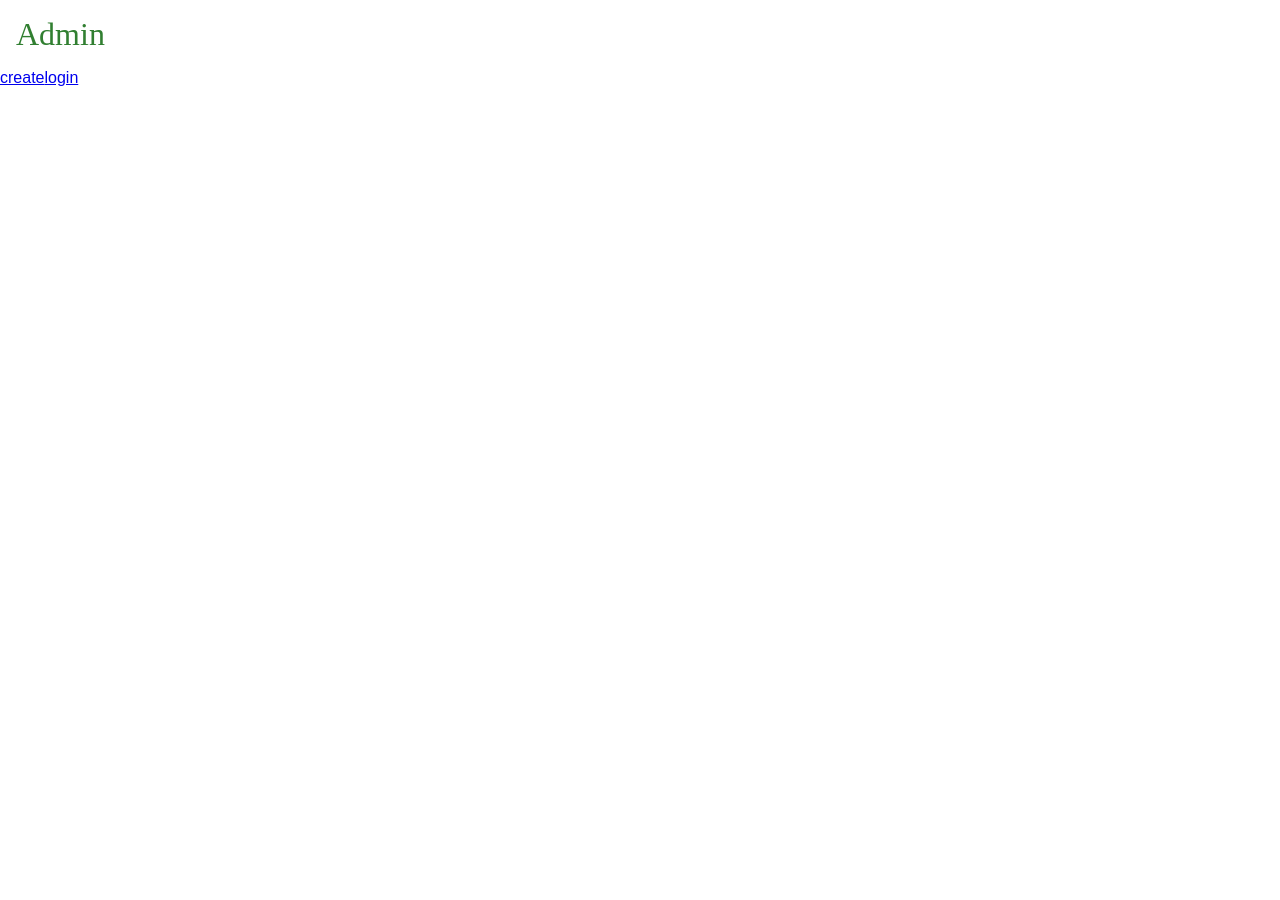
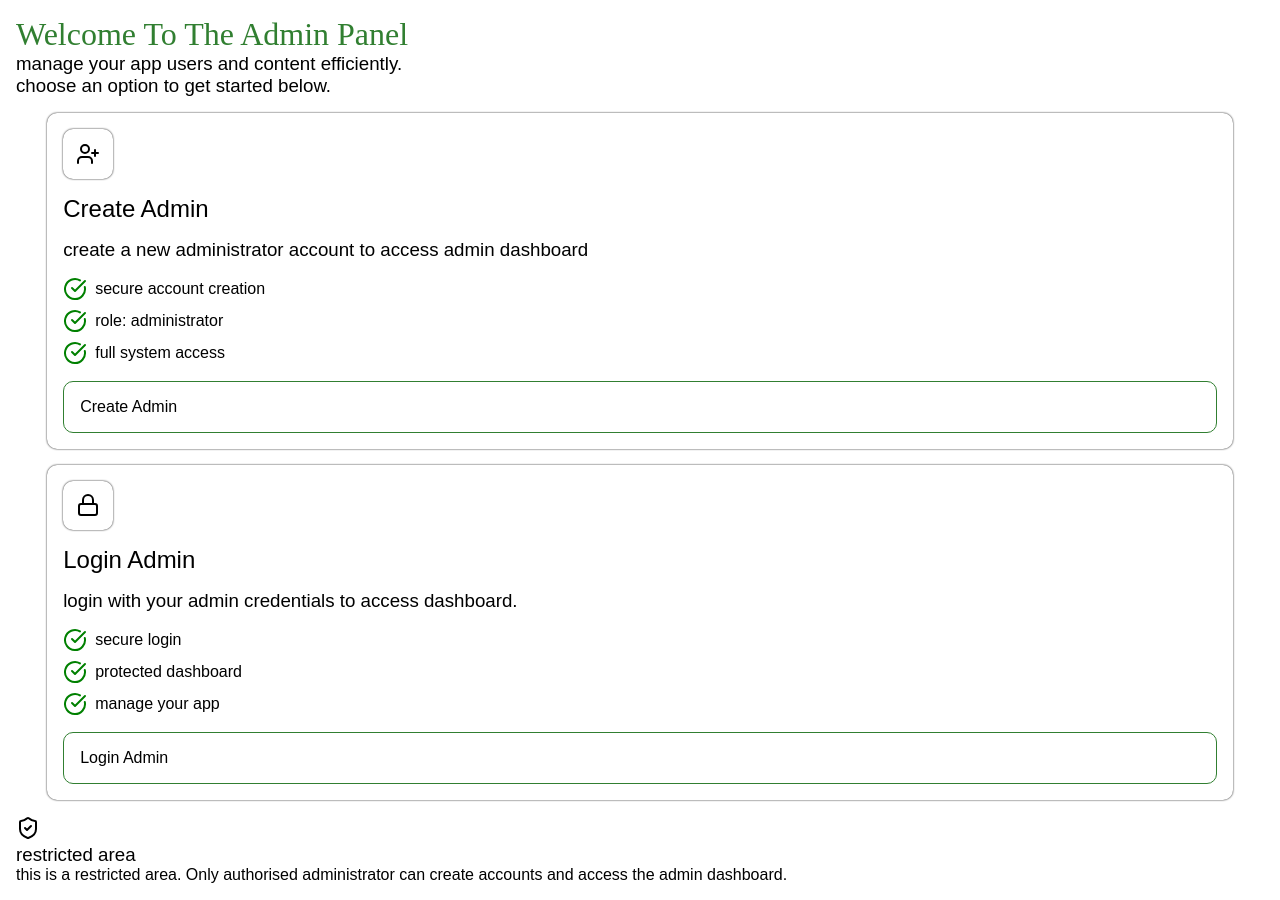
Before and after one commit to Obitech-CLI/Nursingpastco-App, a Next.js app: page /admin in a window 1280 px wide. Before the commit the page ends 800 px from the top, so only its background shows below. Built offline with nearby package versions, Linux system fonts and the light colour scheme.

Commit message:
upgrading css

```diff
--- /dev/null
+++ b/app/admin/admin.css
@@ -0,0 +1,59 @@
+main.admin-home {
+    padding: 1rem;
+    display: flex;
+    flex-direction: column;
+    gap: 1rem;
+}
+
+main.admin-home > .auth {
+    display: flex;
+    flex-flow: row wrap;
+    align-items: center;
+    justify-content: space-evenly;
+    gap: 1rem;
+}
+
+main.admin-home > .auth h3 {
+    width: 70%;
+}
+
+main.admin-home > .auth > div {
+    display: flex;
+    flex-direction: column;
+    gap: 1rem;
+    box-shadow: var(--box-shadow);
+    padding: 1rem;
+    border-radius: 10px;
+    width: 95%;
+}
+
+main.admin-home > .auth ul {
+    list-style-type: none;
+    display: flex;
+    flex-direction: column;
+    gap: 0.5rem;
+}
+
+main.admin-home > .auth li {
+    display: flex;
+    align-items: center;
+    gap: 0.5rem;
+}
+
+main.admin-home > .auth span {
+    padding: 0.8rem;
+    align-self: flex-start;
+    border-radius: 10px;
+    box-shadow: var(--box-shadow);
+    display: flex;
+    align-items: center;
+}
+
+main.admin-home > .auth a {
+    padding: 1rem;
+    border-radius: 10px;
+    text-transform: capitalize;
+    text-decoration: none;
+    color: var(--bg-txt-color);
+    border: 1.5px solid var(--primary-color);
+}
--- a/app/admin/page.tsx
+++ b/app/admin/page.tsx
@@ -1,14 +1,49 @@
+import { Check, CheckCircle, Lock, ShieldCheck, UserPlus } from "lucide-react";
 import Link from "next/link";
+import "./admin.css";
 
 export default function Page() {
     return (
-        <main>
-            <h1>admin</h1>
+        <main className="admin-home">
+            <div className="hero">
+                <div>
+                    <h1>welcome to the admin panel</h1>
+                    <h3>manage your app users and content efficiently.</h3>
+                    <h3>choose an option to get started below.</h3>
+                </div>
+            </div>
 
-            <nav>
-                <Link href="/admin/create">create</Link>
-                <Link href="/admin/login">login</Link>
-            </nav>
+            <div className="auth">
+                <div>
+                    <span className="create"><UserPlus /></span>
+                    <h2>create admin</h2>
+                    <h3>create a new administrator account to access admin dashboard</h3>
+                    <ul>
+                        <li><CheckCircle color="green"/>secure account creation</li>
+                        <li><CheckCircle color="green"/>role: administrator</li>
+                        <li><CheckCircle color="green"/>full system access</li>
+                    </ul>
+                    <Link href="/admin/create">create admin</Link>
+                </div>
+
+                <div>
+                    <span className="login"><Lock /></span>
+                    <h2>login admin</h2>
+                    <h3>login with your admin credentials to access dashboard.</h3>
+                    <ul>
+                        <li><CheckCircle color="green"/>secure login</li>
+                        <li><CheckCircle color="green"/>protected dashboard</li>
+                        <li><CheckCircle color="green"/>manage your app</li>
+                    </ul>
+                    <Link href="/admin/login">login admin</Link>
+                </div>
+            </div>
+
+            <section className="warning">
+                <ShieldCheck />
+                <h3>restricted area</h3>
+                <p>this is a restricted area. Only authorised administrator can create accounts and access the admin dashboard.</p>
+            </section>
         </main>
     )
 }
--- a/app/globals.css
+++ b/app/globals.css
@@ -10,7 +10,7 @@
   --bg-color: white;
   --bg-txt-color: black;
   --box-shadow: 0px 0px 2px black;
-  --nav-bg: black;
+  --nav-bg: white;
   --border: 1.5px solid black;
   --primary-color: rgb(49, 127, 49);
   --secondary-color: #002b4c;
@@ -131,6 +131,9 @@ input {
 h1 {
     text-transform: capitalize;
     font-family: serif;
-    padding: 1rem 1rem 0;
     color: rgb(49, 127, 49);
 }
+
+.auth > h1 {
+    margin: 0 1rem;
+}
--- a/features/admin/auth/style.module.css
+++ b/features/admin/auth/style.module.css
@@ -11,10 +11,10 @@
 .link a {
     text-decoration: none;
     width: 100%;
-    border: 1.5px solid #002b4c;
+    border: 1.5px solid var(--primary-color);
     padding: 1rem;
     border-radius: 20px;
-    color: #002b4c;
+    color: var(--bg-txt-color);
     display: flex;
     align-items: center;
     gap: 1rem;
--- a/features/home/styles.module.css
+++ b/features/home/styles.module.css
@@ -34,7 +34,7 @@
     flex-direction: column;
     margin: 0rem 0.5rem 1.5rem;
     gap: 0.5rem;
-    font-size: 2.5rem;
+    font-size: 2rem;
     font-family: serif;
     text-transform: capitalize;
     border-radius: 5px;
--- a/features/public/components/SelectInstituition.tsx
+++ b/features/public/components/SelectInstituition.tsx
@@ -33,6 +33,9 @@ function SelectInstituition({setSelectedInstituition}:Props) {
 
     return (
         <>
+        <div>
+
+        </div>
         {!FetchInstituitions.loading ? (
         <>
         {!FetchInstituitions.error && instituitions.length > 0 ? (
@@ -47,7 +50,7 @@ function SelectInstituition({setSelectedInstituition}:Props) {
                     width={150}
                     height={150}
                     />
-                    <h3>{instituition.instituition_name}</h3>
+                    <h4>{instituition.instituition_name}</h4>
 
                     <button type="button" onClick={() => {
                         setSelectedInstituition(instituition.instituition_name);
--- a/features/public/components/SelectLevel.tsx
+++ b/features/public/components/SelectLevel.tsx
@@ -3,6 +3,7 @@
 import { SetStateAction } from "react";
 import styles from "../styles.module.css";
 import { LevelOptions } from "@/ui/AppContent";
+import { X } from "lucide-react";
 
 type Props = {
     setSelectedLevel: React.Dispatch<SetStateAction<string>>;
@@ -17,7 +18,7 @@ function SelectLevel({setSelectedLevel, setSelectedInstituition, HandleSelection
                 setSelectedInstituition("");
                 setSelectedLevel("")
             }}>
-                close
+                <X />
             </button>
             <ul>
                 {LevelOptions.length > 0 && (
--- a/ui/Theme.tsx
+++ b/ui/Theme.tsx
@@ -24,7 +24,8 @@ function AppTheme() {
                     setTheme("light");
                     HandleShowTheme(!showTheme);
                 }} style={{
-                backgroundColor: theme === "light" ? "#002b4c" : ""
+                backgroundColor: theme === "light" ? "#002b4c" : "",
+                color: theme !== "light" ? "white" : ""
                 }}>
                     <Sun size={20}/>light
                 </button>
@@ -33,7 +34,8 @@ function AppTheme() {
                     setTheme("dark");
                     HandleShowTheme(!showTheme);
                 }} style={{
-                backgroundColor: theme === "dark" ? "#002b4c" : ""
+                backgroundColor: theme === "dark" ? "#002b4c" : "",
+                color: theme !== "dark" ? "black" : ""
                 }}>
                     <Moon size={20}/>dark
                 </button>
```
Also changed, not shown: features/home/components/Hero.tsx (+10 -2 lines), features/public/styles.module.css (+33 -6 lines), ui/nav/HomeHeaderNav.tsx (+9 -1 lines).
